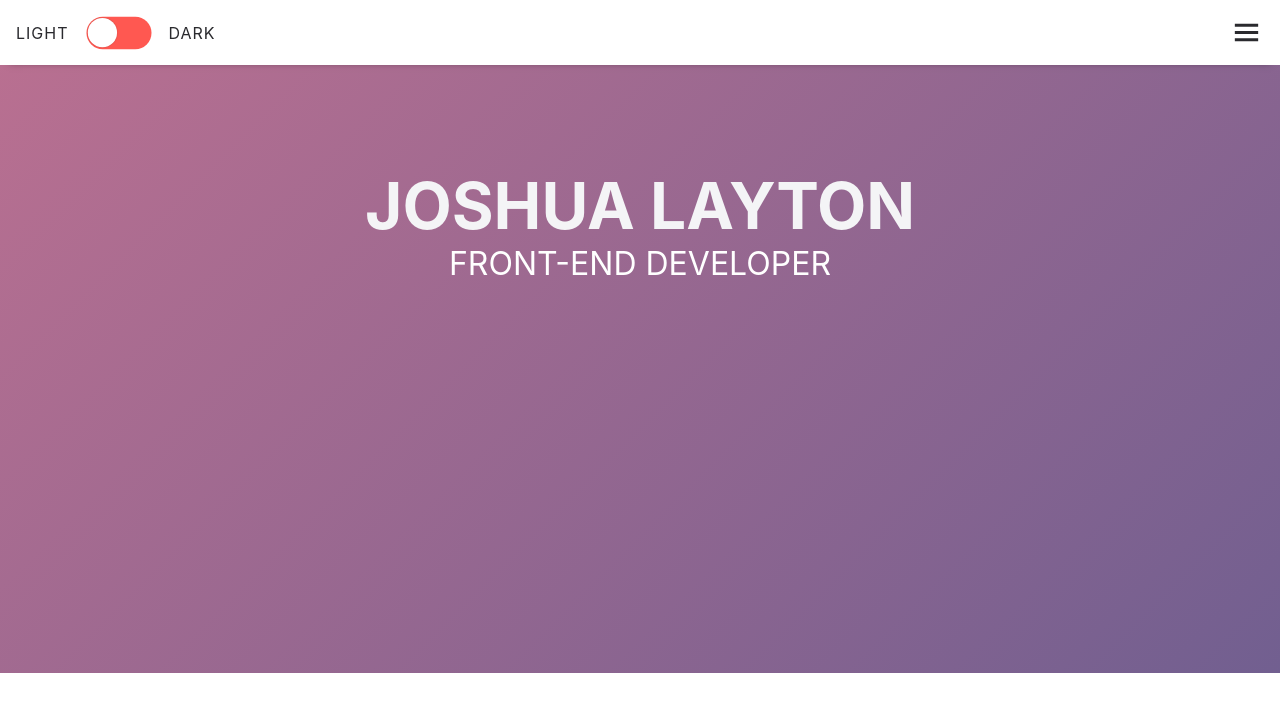
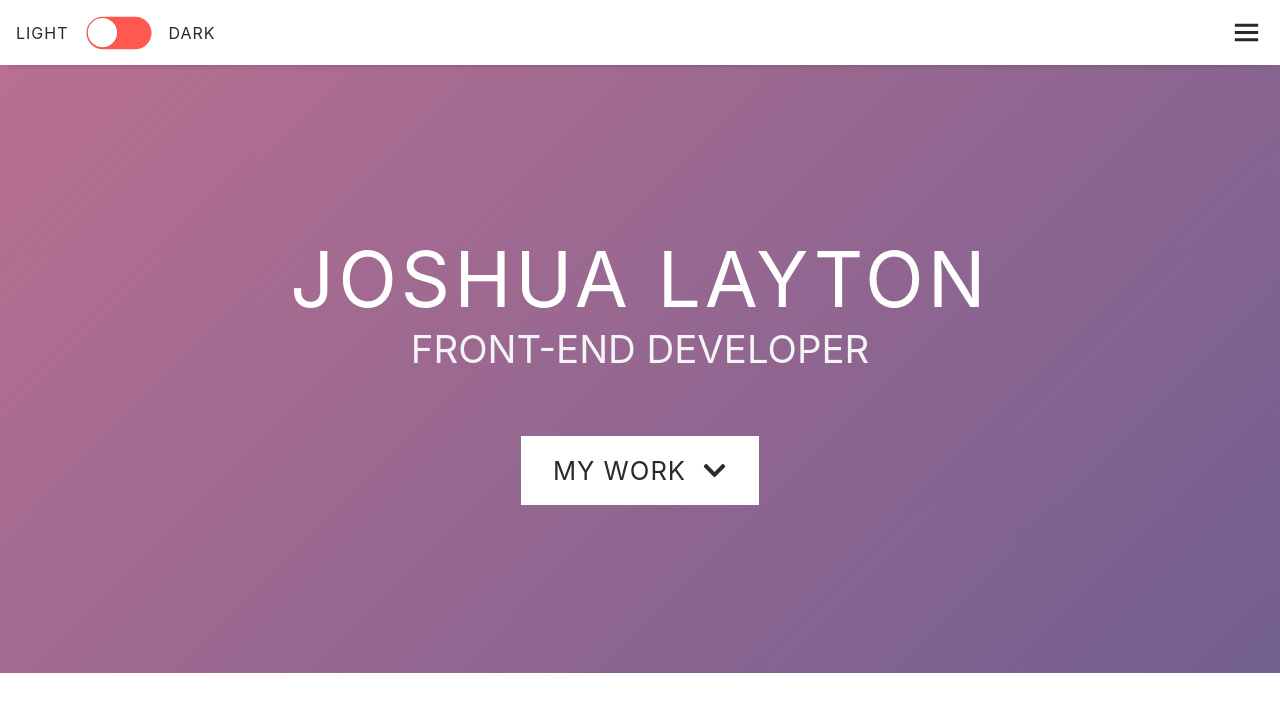
Before and after one commit to riz-l/personal-website, a React (Create React App) app: page / in a window 1280 px wide. Shown: the top 712 px of the page. Built offline with nearby package versions, Linux system fonts and the light colour scheme.

Commit message:
MASTER: Added Button component and adjusted color hierarchy

```diff
--- a/public/index.html
+++ b/public/index.html
@@ -11,7 +11,7 @@
     />
     <link rel="apple-touch-icon" href="%PUBLIC_URL%/logo192.png" />
     <link rel="manifest" href="%PUBLIC_URL%/manifest.json" />
-    <title>Riz Layton</title>
+    <title>Joshua Layton</title>
   </head>
 
   <body>
--- /dev/null
+++ b/src/components/Button/Button.component.jsx
@@ -0,0 +1,18 @@
+// Import: Dependencies
+import React from "react";
+
+// Import: Icons
+import { FaQuestion as QuestionIcon } from "react-icons/fa";
+
+// Import: Elements
+import { Container } from "./Button.elements";
+
+// Component: Button
+export default function Button({ text, icon }) {
+  return (
+    <Container>
+      <p>{text ? text : "Add Text"}</p>
+      {icon ? icon : <QuestionIcon />}
+    </Container>
+  );
+}
--- /dev/null
+++ b/src/components/Button/Button.elements.js
@@ -0,0 +1,46 @@
+// Import: Dependencies
+import styled from "styled-components/macro";
+
+// Element: Container
+export const Container = styled.div`
+  align-items: center;
+  background: ${(props) => props.theme.colors.global.backgroundPrimary};
+  cursor: pointer;
+  display: flex;
+  justify-content: center;
+  margin-top: 4rem;
+  padding: 1.2rem 2rem;
+  transition: all 100ms linear;
+
+  & p {
+    color: ${(props) => props.theme.colors.global.textSecondary};
+    font-size: 1.6rem;
+    letter-spacing: 1px;
+    text-transform: uppercase;
+    transition: all 100ms linear;
+  }
+
+  & svg {
+    fill: ${(props) => props.theme.colors.global.textSecondary};
+    height: 25px;
+    margin-left: 1rem;
+    transition: all 100ms linear;
+    width: 25px;
+  }
+
+  &:hover {
+    background: ${(props) => props.theme.colors.global.backgroundSecondary};
+    border-radius: 40px;
+    transition: all 100ms linear;
+
+    & p {
+      color: ${(props) => props.theme.colors.global.highlightPrimary};
+      transition: all 100ms linear;
+    }
+
+    & svg {
+      fill: ${(props) => props.theme.colors.global.highlightPrimary};
+      transition: all 100ms linear;
+    }
+  }
+`;
--- a/src/components/Header/Header.elements.js
+++ b/src/components/Header/Header.elements.js
@@ -4,7 +4,7 @@ import styled from "styled-components/macro";
 // Element: Container
 export const Container = styled.header`
   align-items: center;
-  background: ${(props) => props.theme.colors.global.backgroundSecondary};
+  background: ${(props) => props.theme.colors.global.backgroundPrimary};
   box-shadow: 0 5px 8px -9px rgba(0, 0, 0, 0.75);
   display: flex;
   justify-content: center;
@@ -69,7 +69,7 @@ export const Right = styled.div`
 
 // Element: NavToggle
 export const NavToggle = styled.div`
-  background: ${(props) => props.theme.colors.global.backgroundSecondary};
+  background: ${(props) => props.theme.colors.global.backgroundPrimary};
   align-items: center;
   cursor: pointer;
   display: flex;
@@ -79,7 +79,7 @@ export const NavToggle = styled.div`
   transition: all 100ms linear;
 
   &:hover {
-    background: ${(props) => props.theme.colors.global.backgroundPrimary};
+    background: ${(props) => props.theme.colors.global.backgroundSecondary};
     transition: all 100ms linear;
 
     & svg {
--- a/src/components/index.js
+++ b/src/components/index.js
@@ -1,3 +1,6 @@
+// Component: Button
+export { default as Button } from "./Button/Button.component";
+
 // Component: Header
 export { default as Header } from "./Header/Header.component";
 
--- a/src/pages/Home/Home.component.jsx
+++ b/src/pages/Home/Home.component.jsx
@@ -1,8 +1,14 @@
 // Import: Dependencies
 import React, { useEffect } from "react";
 
+// Import: Icons
+import { FaChevronDown as DownIcon } from "react-icons/fa";
+
 // Import: Elements
 import { Container, Splash, Heading } from "./Home.elements";
+
+// Import: Components
+import { Button } from "../../components";
 
 // Page: Home
 export default function Home() {
@@ -17,6 +23,8 @@ export default function Home() {
         <Heading>
           <h1>Joshua Layton</h1>
           <span>Front-end Developer</span>
+
+          <Button text="My Work" icon={<DownIcon />} />
         </Heading>
       </Splash>
     </Container>
--- a/src/pages/Home/Home.elements.js
+++ b/src/pages/Home/Home.elements.js
@@ -29,7 +29,6 @@ export const Splash = styled.div`
   );
   background-size: 400% 400%;
   height: 100%;
-  padding-bottom: 18rem;
   transition: all 350ms ease-in-out;
   width: 100%;
 `;
@@ -47,14 +46,16 @@ export const Heading = styled.div`
 
   & h1 {
     color: ${(props) => props.theme.colors.global.backgroundPrimary};
-    font-size: 4rem;
+    font-size: 4.8rem;
+    font-weight: 400;
+    letter-spacing: 4px;
     text-transform: uppercase;
     transition: all 100ms linear;
   }
 
   & span {
     color: ${(props) => props.theme.colors.global.backgroundSecondary};
-    font-size: 2rem;
+    font-size: 2.4rem;
     text-transform: uppercase;
     transition: all 100ms linear;
   }
--- a/src/themes/lightTheme.js
+++ b/src/themes/lightTheme.js
@@ -1,8 +1,8 @@
 export const lightTheme = {
   colors: {
     global: {
-      backgroundPrimary: "#f4f4f6",
-      backgroundSecondary: "#ffffff",
+      backgroundPrimary: "#ffffff",
+      backgroundSecondary: "#f4f4f6",
       backgroundTertiary: "#c7c7c1",
       textPrimary: "#1d1d20",
       textSecondary: "#2a2a2e",
```
Also changed, not shown: 2 other files (tests, documents, lock files or other folders).
